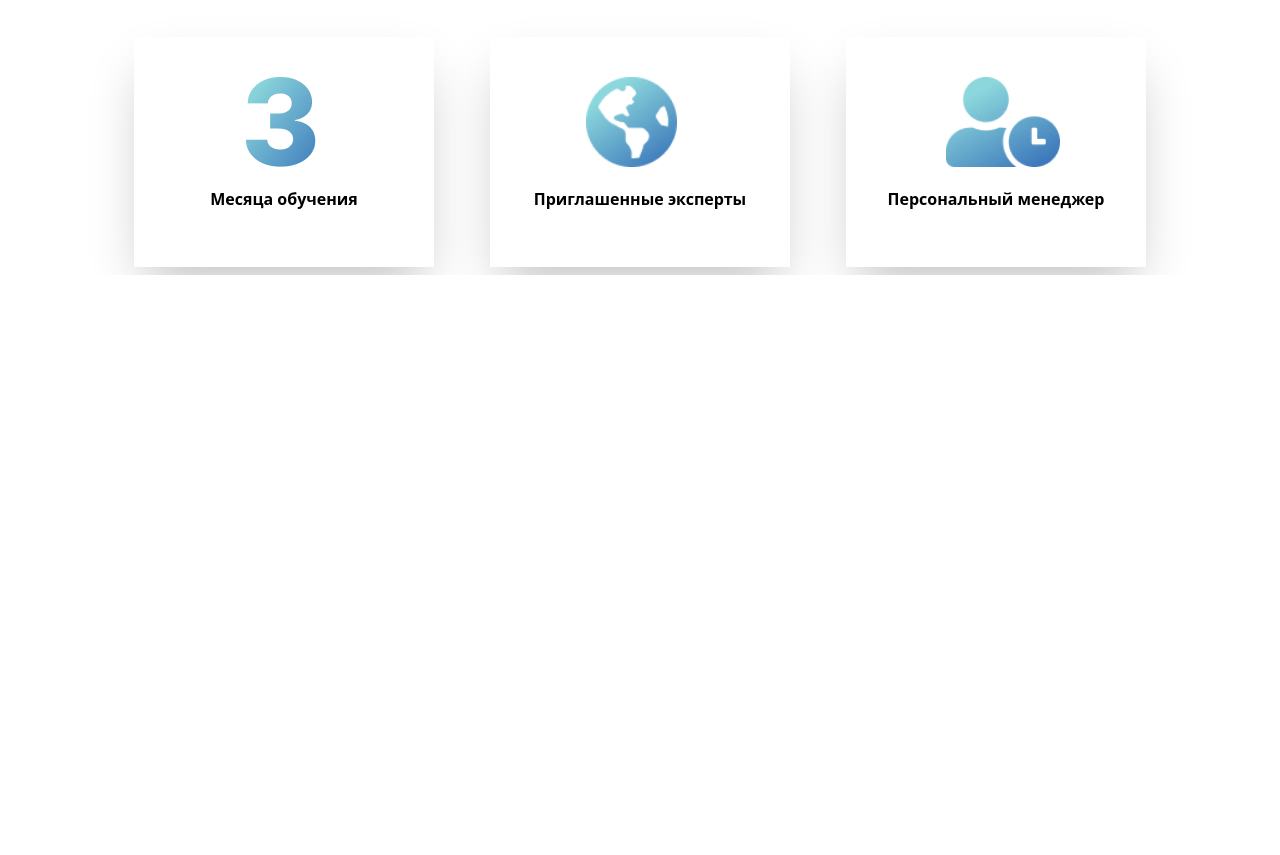
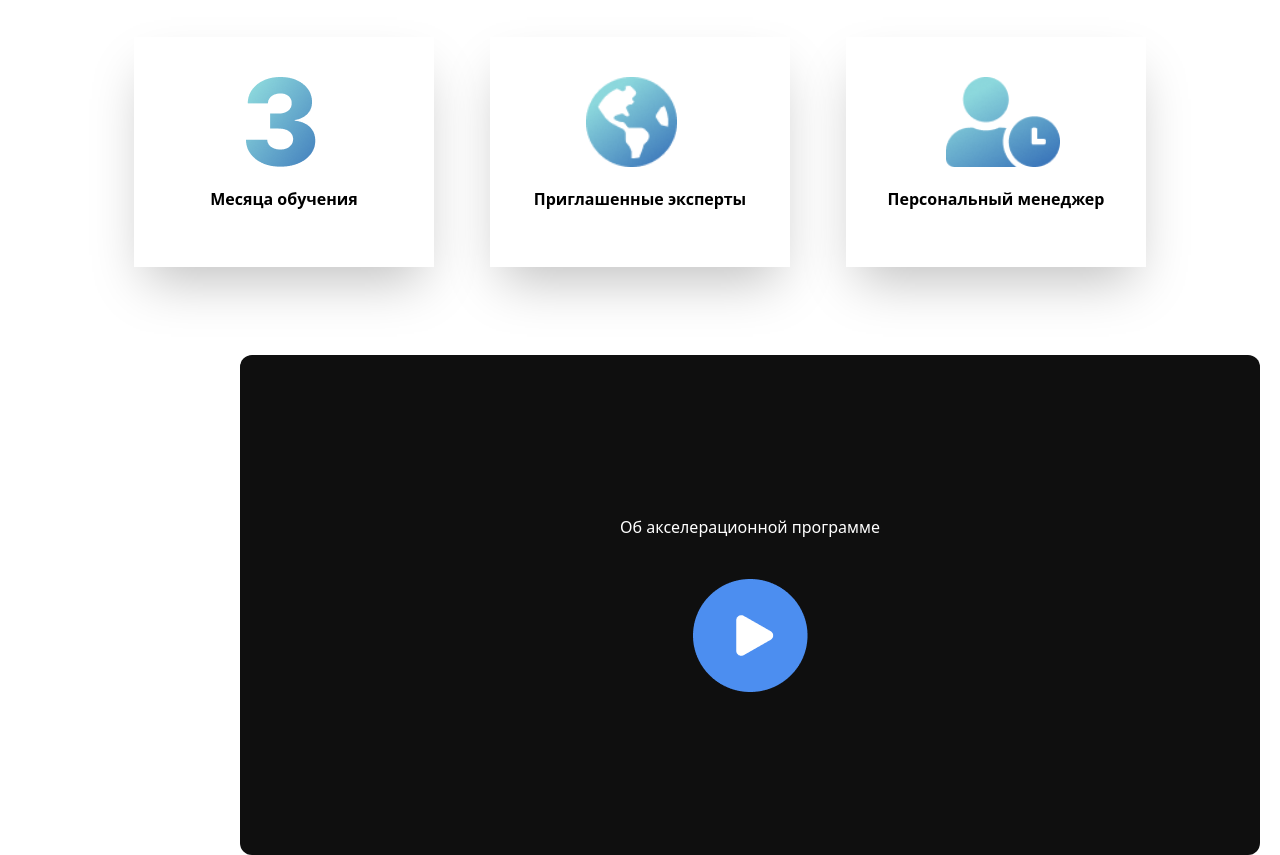
Before and after one commit to musliddinmamatqulov01-hash/praekt-week-two-git-and-github, a website: page index.html in a window 1280 px wide. Shown: the part 3824-4679 px from the top of the page. Before the commit the page ends 4099 px from the top, so only its background shows below. Drawn offline with Linux system fonts and the light colour scheme.

Commit message:
video section

```diff
--- a/index.html
+++ b/index.html
@@ -173,5 +173,9 @@
         <p class="font-bold mt-5 lg:mt-5 md:mt-5 mt-10 md:w-[100px] lg:w-[300px] lg:ml-0 md:ml-16 md:text-center">Персональный менеджер</p>
     </div>
 </div>
+<div class="lg:ml-[240px] rounded-xl lg:mt-20 lg:pt-40 h-[300px] pt-17 mt-10  lg:w-[1020px] lg:h-[500px] md:m-5 m-5 lg:m-0" style="background-image: url(./src/Rectangle\ 1979.png);">
+<p class="text-center text-white ">Об акселерационной программе</p>
+<img class="m-auto mt-10" src="./src/Group 839.png" alt="">
+</div>
 </body>
 </html>
```
Also changed, not shown: src/Group 839.png (added), src/Rectangle 1979.png (added), src/output.css.
